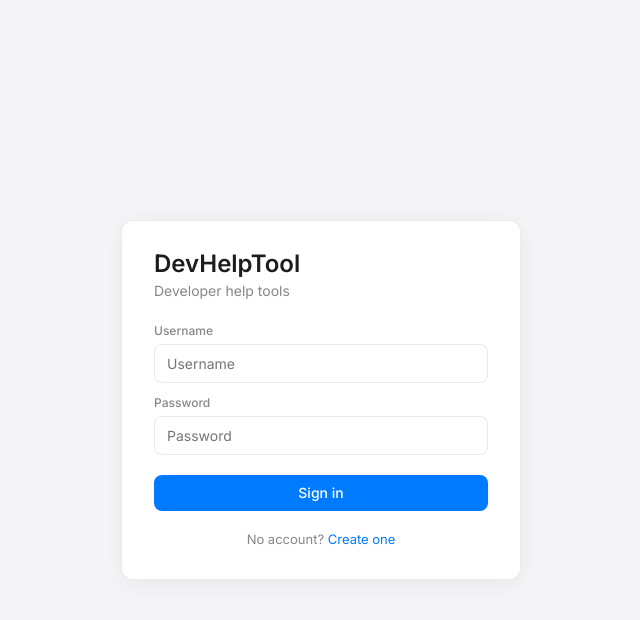
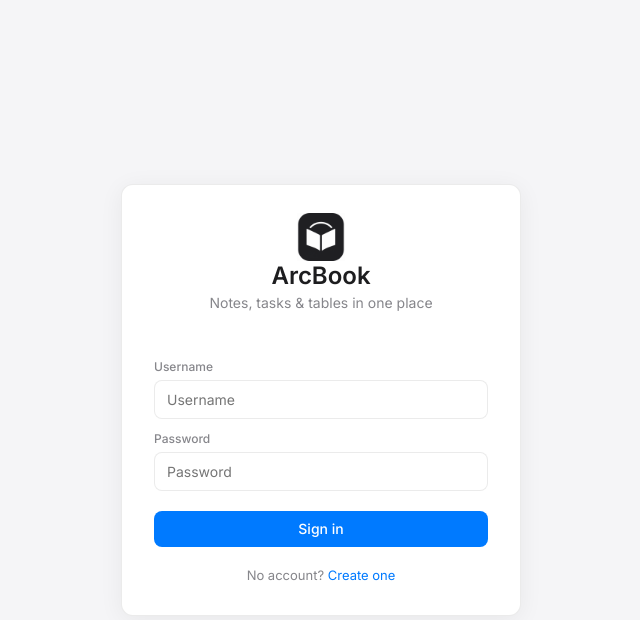
Before and after one commit to smitvekariyaQB/DevHelp, a Django app: page /accounts/login/ in a window 1280 px wide; the page is wider, and only the part inside the window is pictured. Shown: the top 620 px of that part, without its empty margins (319-959 px from the left). Run offline with Django 5.2, Linux system fonts and the light colour scheme.

Commit message:
change in code

```diff
--- a/static/css/app.css
+++ b/static/css/app.css
@@ -69,6 +69,31 @@ body.auth-page {
   padding: 8px 10px 20px;
   font-weight: 600;
   font-size: 15px;
+}
+
+.brand-logo {
+  width: 22px;
+  height: 22px;
+  flex-shrink: 0;
+  display: block;
+  object-fit: contain;
+}
+
+.brand-logo-lg {
+  width: 48px;
+  height: 48px;
+}
+
+.auth-brand {
+  display: flex;
+  flex-direction: column;
+  align-items: center;
+  text-align: center;
+  margin-bottom: 24px;
+}
+
+.auth-brand h1 {
+  margin-bottom: 4px;
 }
 
 .brand-icon { font-size: 18px; }
--- a/templates/accounts/login.html
+++ b/templates/accounts/login.html
@@ -1,12 +1,15 @@
 {% extends "base.html" %}
-{% block title %}Sign in — DevHelpTool{% endblock %}
+{% block title %}Sign in — ArcBook{% endblock %}
 {% block body_class %}auth-page{% endblock %}
 
 {% block content %}
 <div class="auth-card">
   <div class="auth-body">
-    <h1>DevHelpTool</h1>
-    <p class="auth-sub">Developer help tools</p>
+    <div class="auth-brand">
+      {% include "includes/brand_logo.html" with logo_class="brand-logo-lg" %}
+      <h1>ArcBook</h1>
+      <p class="auth-sub">Notes, tasks &amp; tables in one place</p>
+    </div>
     <form method="post" class="auth-form" autocomplete="off">
       {% csrf_token %}
       {% if form.non_field_errors %}
--- a/templates/accounts/profile.html
+++ b/templates/accounts/profile.html
@@ -1,5 +1,5 @@
 {% extends "base_app.html" %}
-{% block title %}Profile — DevHelpTool{% endblock %}
+{% block title %}Profile — ArcBook{% endblock %}
 
 {% block main %}
 <div class="panel-header">
--- a/templates/accounts/register.html
+++ b/templates/accounts/register.html
@@ -1,5 +1,5 @@
 {% extends "base.html" %}
-{% block title %}Register — DevHelpTool{% endblock %}
+{% block title %}Register — ArcBook{% endblock %}
 {% block body_class %}auth-page{% endblock %}
 
 {% block content %}
--- a/templates/base.html
+++ b/templates/base.html
@@ -4,7 +4,7 @@
 <head>
   <meta charset="UTF-8">
   <meta name="viewport" content="width=device-width, initial-scale=1.0">
-  <title>{% block title %}DevHelpTool{% endblock %}</title>
+  <title>{% block title %}ArcBook{% endblock %}</title>
   <link rel="preconnect" href="https://fonts.googleapis.com">
   <link rel="preconnect" href="https://fonts.gstatic.com" crossorigin>
   <link href="https://fonts.googleapis.com/css2?family=Inter:wght@400;500;600&display=swap" rel="stylesheet">
--- a/templates/base_app.html
+++ b/templates/base_app.html
@@ -7,8 +7,8 @@
   <div class="app-layout">
     <aside class="sidebar">
       <div class="sidebar-brand">
-        <span class="brand-icon">⚡</span>
-        <span class="brand-text">DevHelp</span>
+        {% include "includes/brand_logo.html" %}
+        <span class="brand-text">ArcBook</span>
       </div>
 
       <nav class="sidebar-nav">
@@ -71,7 +71,7 @@
     if (!window.AppModal) return;
     const ok = await AppModal.confirm({
       title: 'Sign out',
-      message: 'Are you sure you want to sign out of DevHelpTool?',
+      message: 'Are you sure you want to sign out of ArcBook?',
       confirmText: 'Sign out',
       cancelText: 'Cancel',
       danger: true,
--- /dev/null
+++ b/templates/includes/brand_logo.html
@@ -0,0 +1,10 @@
+{% load static %}
+<img
+  src="{% static 'images/brand-logo.png' %}"
+  alt=""
+  class="brand-logo{% if logo_class %} {{ logo_class }}{% endif %}"
+  width="22"
+  height="22"
+  decoding="async"
+  aria-hidden="true"
+/>
--- a/templates/notes/edit.html
+++ b/templates/notes/edit.html
@@ -1,6 +1,6 @@
 {% extends "base_app.html" %}
 {% load static %}
-{% block title %}{{ note.title }} — Notes{% endblock %}
+{% block title %}{{ note.title }} — Notes — ArcBook{% endblock %}
 
 {% block extra_css %}
 <link href="https://cdn.jsdelivr.net/npm/quill@2.0.3/dist/quill.snow.css" rel="stylesheet">
--- a/templates/notes/index.html
+++ b/templates/notes/index.html
@@ -1,5 +1,5 @@
 {% extends "base_app.html" %}
-{% block title %}Notes — DevHelpTool{% endblock %}
+{% block title %}Notes — ArcBook{% endblock %}
 
 {% block main %}
 <div class="notes-page">
--- a/templates/tables/edit.html
+++ b/templates/tables/edit.html
@@ -1,6 +1,6 @@
 {% extends "base_app.html" %}
 {% load static %}
-{% block title %}{{ sheet.title }} — Tables{% endblock %}
+{% block title %}{{ sheet.title }} — Tables — ArcBook{% endblock %}
 
 {% block main %}
 <div class="table-edit-page">
--- a/templates/tables/index.html
+++ b/templates/tables/index.html
@@ -1,5 +1,5 @@
 {% extends "base_app.html" %}
-{% block title %}Tables — DevHelpTool{% endblock %}
+{% block title %}Tables — ArcBook{% endblock %}
 
 {% block main %}
 <div class="notes-page tables-page">
--- a/templates/todos/index.html
+++ b/templates/todos/index.html
@@ -1,6 +1,6 @@
 {% extends "base_app.html" %}
 {% load static %}
-{% block title %}To Do — DevHelpTool{% endblock %}
+{% block title %}To Do — ArcBook{% endblock %}
 
 {% block main %}
 <div class="todo-app" data-current-list="{{ current_list.id }}">
```
Also changed, not shown: README.md, static/images/brand-logo.png (added).
